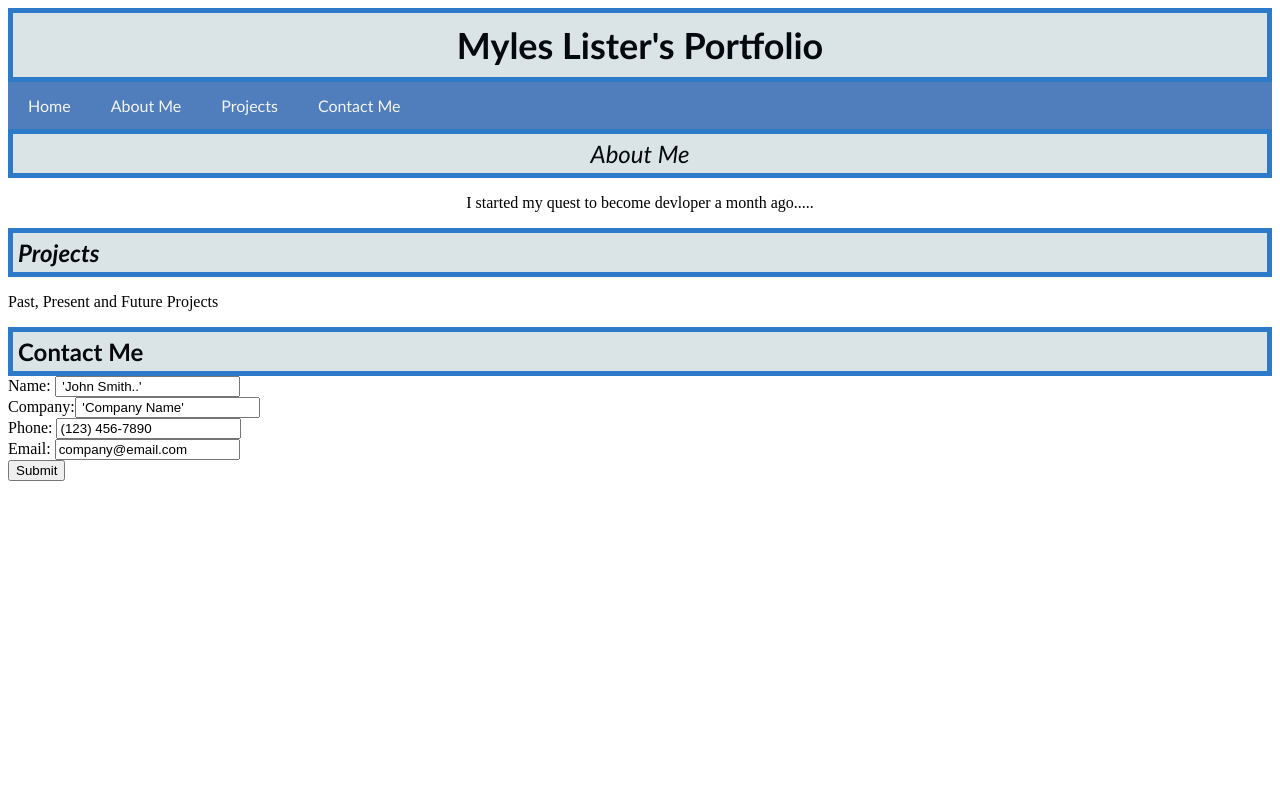
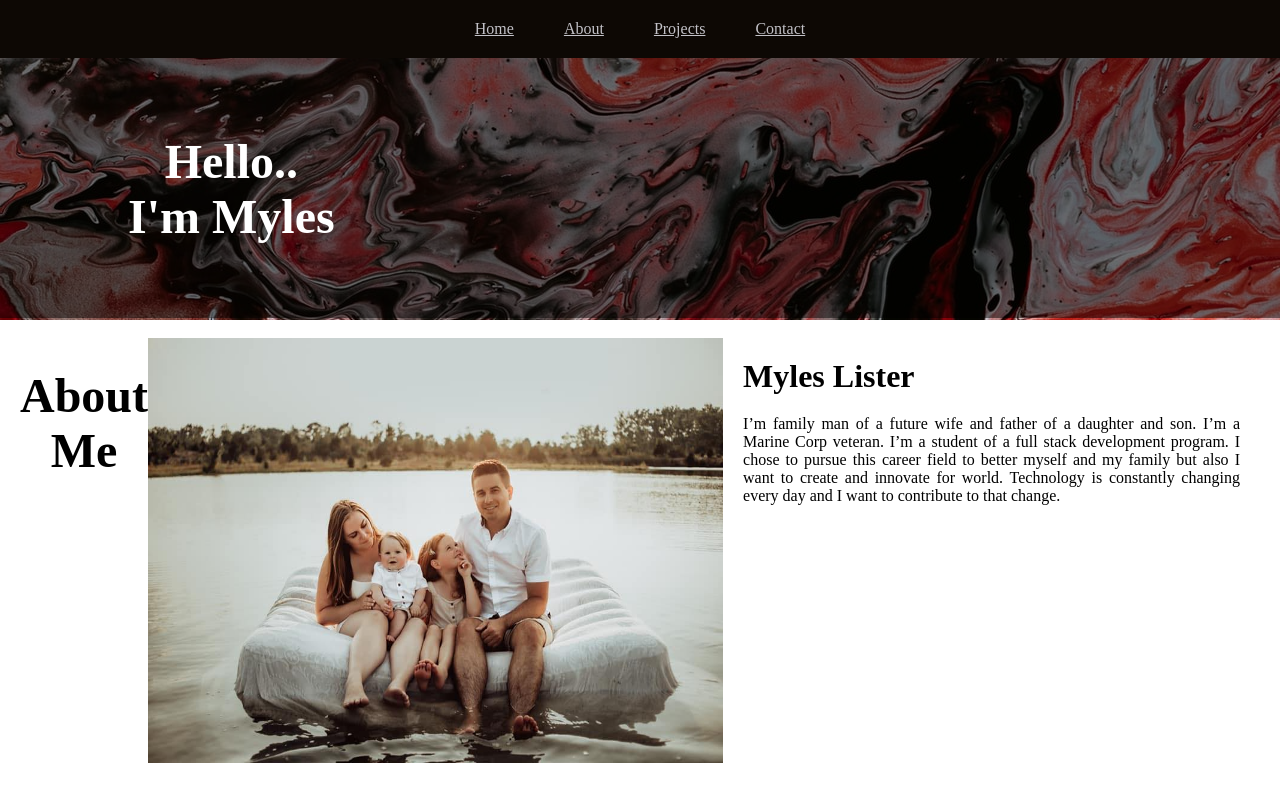
Before and after one commit to ImHucklle/ListerM6.github.io, a plain HTML site: page index.html in a window 1280 px wide. Drawn offline with Linux system fonts and the light colour scheme.

Commit message:
Made an overhaul sometime yesterday morning. I felt like the original HTML and CSS file was messy. Did more research on how to fulfil what my wireframe was aiming for. Added a sticky nav bar, background image for the home, and just completed the about section

```diff
--- /dev/null
+++ b/css/style.css
@@ -0,0 +1,104 @@
+*{
+  margin: 0;
+  padding: 0;
+  box-sizing: border-box;
+}
+
+/* navbar */
+.navbar{
+  display: flex;
+  justify-content: center;
+  align-items: center;
+  background-color: #0d0804;
+  position: sticky;
+  top: 0;
+}
+
+.navbar ul{
+  display: flex;
+  list-style: none;
+  margin: 20px 0px;
+}
+
+.navbar ul li{
+  font-family:'Didot', serif;
+  font-size: medium;
+}
+
+.navbar ul li a{
+  color: #c2c1c7;
+  padding: 10px 25px;
+  transition: all.3s ease;
+}
+
+.navbar ul li a:hover{
+  background-color: #c2c1c7;
+  color: #0d0804;
+  box-shadow: #c2c1c7;
+}
+
+/* Home */
+#home{
+  display: flex;
+  flex-direction: column;
+  background-color: rgba(0, 0, 0, 0.5);
+  height: 260px;
+  color: white;
+}
+
+#home::before{
+  content: "";
+  position: absolute;
+  top: 0;
+  right: 0;
+  background-image: url(../img/pawel-czerwinski-8RrXjMCtL5g-unsplash\ \(1\).jpg);
+  height: 320px;
+  width: 100%;
+  z-index: -1;
+  opacity: 1.0;
+}
+
+.main{
+  display: flex;
+  align-items: center;
+  position: absolute;
+  top: 13%;
+  left: 10%;
+}
+
+.headings{
+  font-family:'Didot', serif;
+  font-size: 3rem;
+  text-align: center;
+  margin: 30px 0px;
+}
+
+/* about */
+#about{
+  display: flex;
+  flex-direction: column;
+  box-sizing: border-box;
+  padding: 20px;
+  margin-bottom: 50px;
+}
+
+#pic{
+  display: flex;
+}
+
+#pic img{
+  width: 575px;
+  height: 425px;
+}
+
+#intro{
+  display: flex;
+  flex-direction: column;
+  text-align: justify;
+  padding: 20px;
+}
+
+#intro h2{
+  font-size: 2rem;
+  margin-bottom: 20px;
+}
--- a/index.html
+++ b/index.html
@@ -7,44 +7,40 @@
     <meta name="viewport" content="width=device-width, initial-scale=1.0">
     <meta name="keywords" content="Myles Lister's developer portfolio for devCodeCamp">
     <meta name="author" content="Myles Nathaniel Lister">
-    <link rel="stylesheet" type="text/css" href="stylesheet.css">
+    <link rel="stylesheet" type="text/css" href="css/style.css">
 </head>
 
-<header>
-    <center>
-    <h1>Myles Lister's Portfolio</h1>
-    </center>
-</header>
+<body>
+    <nav class ="navbar">
+        <ul>
+            <li><a href="#">Home</a></li>
+            <li><a href="#">About</a></li>
+            <li><a href="#">Projects</a></li>
+            <li><a href="#">Contact</a></li>
+        </ul>
+    </nav>
 
-<ul>
-    <li><a class="active" href="#home">Home</a></li>
-    <li><a href="#about">About Me</a></li>
-    <li><a href="#projects">Projects</a></li>
-    <li><a href="#contact">Contact Me</a></li>
+    <section id="home">
+        <div class="main">
+            <h1 class="headings"> Hello.. <br> I'm Myles</h1>
+        </div>
+    </section>
 
-</ul>
-
-<center>
-    <div><i>About Me</i></div>
-     <p>I started my quest to become devloper a month ago.....</p>
-</center>
-
-<body>
-    <h2><i>Projects</i></h2>
-    <p>Past, Present and Future Projects</p>
+    <section id="about">
+        <div id="pic">
+            <h1 class="headings">About Me</h1>
+            <img src="./img/Portfolio Main.jpeg" alt="Family photo">
+            <div id="intro">
+                <h2>Myles Lister</h2>
+                <p>I’m family man of a future wife and father of a daughter and son. I’m a Marine Corp veteran. I’m a student of a full stack development program. I chose to pursue this career field to better myself and my family but also I want to create and innovate for world. Technology is constantly changing every day and I want to contribute to that change.
+                </p>
+            </div>
+        </div>
+    </section>
 </body>
 
 <footer>
-    <h6>Contact Me</h6>
-    <form>
-        Name:   <input type="text" name="name" value=" 'John Smith..' "><br>
-        Company:<input type="text" name="name" value=" 'Company Name' "><br>
-        Phone:  <input type="tel" id="phone" name="phone" value= "(123) 456-7890"
-                pattern="[0-9]{3}-[0-9]{3}-[0-9]{4}"
-                requird><br>
-        Email:  <input type="text" name="email" value="company@email.com"><br>
-        <input type="button" value="Submit">
-    </form>
+
 </footer>
 
 </html>
--- a/stylesheet.css
+++ /dev/null
@@ -1,70 +0,0 @@
-h1 {
-    font-family: 'Trebuchet MS', sans-serif;font-size: 36px;
-    background-color: #dae3e5;
-    color: #04080f;
-    padding: 10px;
-    margin: auto;
-    border-width: 5px;
-    border-style: solid;
-    border-color: #2d7ac8;
-}
-
-h2 {
-    font-family: 'Trebuchet MS', sans-serif;font-size: 24px;
-    background-color: #dae3e5;
-    color: #04080f;
-    padding: 5px;
-    margin: auto;
-    border-width: 5px;
-    border-style: solid;
-    border-color: #2d7ac8;
-
-}
-
-div {
-    font-family: 'Trebuchet MS', sans-serif;font-size: 24px;
-    background-color: #dae3e5;
-    color: #04080f;
-    padding: 5px;
-    margin: auto;
-    border-width: 5px;
-    border-style: solid;
-    border-color: #2d7ac8;
-
-}
-
-h6  {
-    font-family: 'Trebuchet MS', sans-serif;font-size: 24px;
-    background-color: #dae3e5;
-    color: #04080f;
-    padding: 5px;
-    margin: auto;
-    border-width: 5px;
-    border-style: solid;
-    border-color: #2d7ac8;
-}
-
-ul {
-    list-style-type: none;
-    margin: 0;
-    padding: 0;
-    overflow: hidden;
-    background-color: #507dbc;
-    font-family: 'Trebuchet MS', sans-serif;
-  }
-
-  li {
-    float: left;
-  }
-
-  li a {
-    display: block;
-    color: #f5f5f5;
-    text-align: center;
-    padding: 14px 20px;
-    text-decoration: none;
-  }
-
-  li a:hover {
-    background-color: #04080f;
-  }
```
Also changed, not shown: img/Portfolio Main.jpeg (added), img/pawel-czerwinski-8RrXjMCtL5g-unsplash (1).jpg (added), 4 other files.
